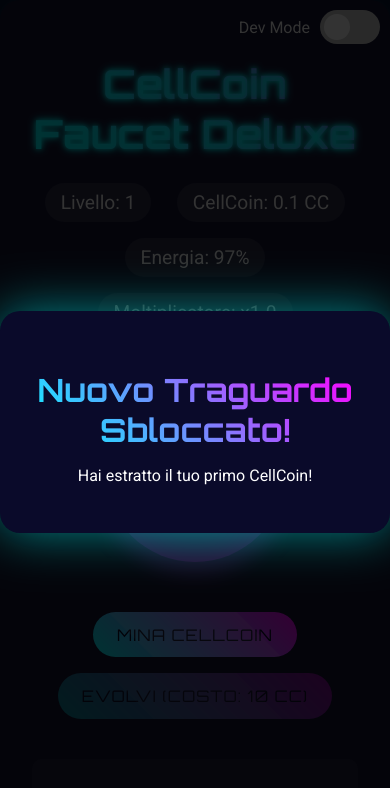
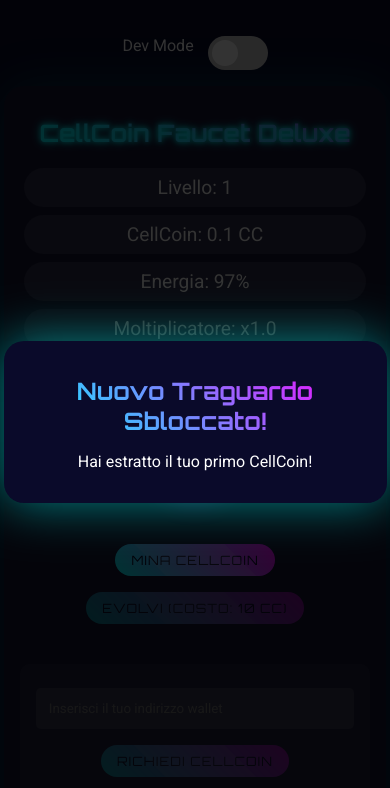
Before and after one commit to davvoz/faucet_cyber, a plain HTML site: page index.html in a window 390 px wide. Both pictures are taken after a click on the element 195 px from the left and 471 px from the top of the page. Shown: the top 788 px of the page. Drawn offline with Linux system fonts and the light colour scheme.

```diff
--- a/index.html
+++ b/index.html
@@ -25,7 +25,8 @@
             display: flex;
             justify-content: center;
             align-items: center;
-            overflow-x: hidden;
+            overflow-y: hidden;
+            overflow-x: auto;
         }
 
         #gameContainer {
@@ -207,7 +208,8 @@
             width: 100%;
             height: 100%;
             pointer-events: none;
-            z-index: -1;
+            z-index: 999;
+
         }
 
         #levelUpModal,
@@ -377,7 +379,7 @@
         }
 
         #clickFrenzyIndicator {
-            position: fixed;
+            position:  fixed;
             top: 50%;
             left: 50%;
             transform: translate(-50%, -50%);
@@ -406,7 +408,112 @@
             align-items: center;
             color: var(--text-color);
         }
+
+        @media screen and (max-width: 768px) {
+            body {
+        /* overflow: hidden; */
+        font-family: 'Roboto', sans-serif;
+        background: var(--background-color);
+        color: var(--text-color);
+        margin: 4px;
+        padding: 16px;
+        min-height: 100vh;
+        display: flex;
+        justify-content: center;
+        align-items: center;
+        /* overflow-x: hidden; */
+        flex-direction: column;
+
+            }
+
+            #gameContainer {
+                padding: 1rem;
+            }
+
+            h1 {
+                font-size: 2rem;
+            }
+
+            #status {
+                flex-direction: column;
+            }
+
+            .status-item {
+                margin: 0.25rem;
+            }
+
+            #cell {
+                width: 150px;
+                height: 150px;
+            }
+
+            .btn {
+                font-size: 0.9rem;
+                padding: 0.6rem 1.2rem;
+            }
+
+            #claimArea {
+                padding: 1rem;
+            }
+
+            .modal-content {
+                padding: 1rem;
+                width: 90%;
+                max-width: 400px;
+            }
+
+            .modal-content h2 {
+                font-size: 1.5rem;
+            }
+
+            #powerUps {
+                flex-wrap: wrap;
+            }
+
+            .power-up {
+                margin: 0.5rem;
+                flex-basis: calc(50% - 1rem);
+            }
+
+            #devModeSwitch,
+            #soundToggle,
+            #enableSound {
+                position: static;
+                margin: 1rem auto;
+                display: block;
+            }
+        }
+
+        @media screen and (max-width: 480px) {
+            h1 {
+                font-size: 1.5rem;
+            }
+
+            #cell {
+                width: 120px;
+                height: 120px;
+            }
+
+            .btn {
+                font-size: 0.8rem;
+                padding: 0.5rem 1rem;
+            }
+
+            .achievement {
+                font-size: 0.7rem;
+            }
+
+            #powerUps {
+                flex-direction: column;
+            }
+
+            .power-up {
+                margin: 0.5rem 0;
+            }
+        }
     </style>
+    <meta name="viewport" content="width=device-width, initial-scale=1.0">
+
 </head>
 
 <body>
@@ -466,7 +573,7 @@
     </div>
 
     <div id="clickFrenzyIndicator">CLICK FRENZY!</div>
-
+    <br><br><br><br><br><br><br><br><br>
     <script>
         let level = 1;
         let cellcoin = 0;
@@ -667,7 +774,7 @@
             const rect = cellElem.getBoundingClientRect();
             const x = rect.left + rect.width / 2;
             const y = rect.top + rect.height / 2;
-            for (let i = 0; i < 10; i++) {
+            for (let i = 0; i < 30; i++) {
                 particleArray.push(new Particle(x, y));
             }
         }
```
Also changed, not shown: 1 other file.
